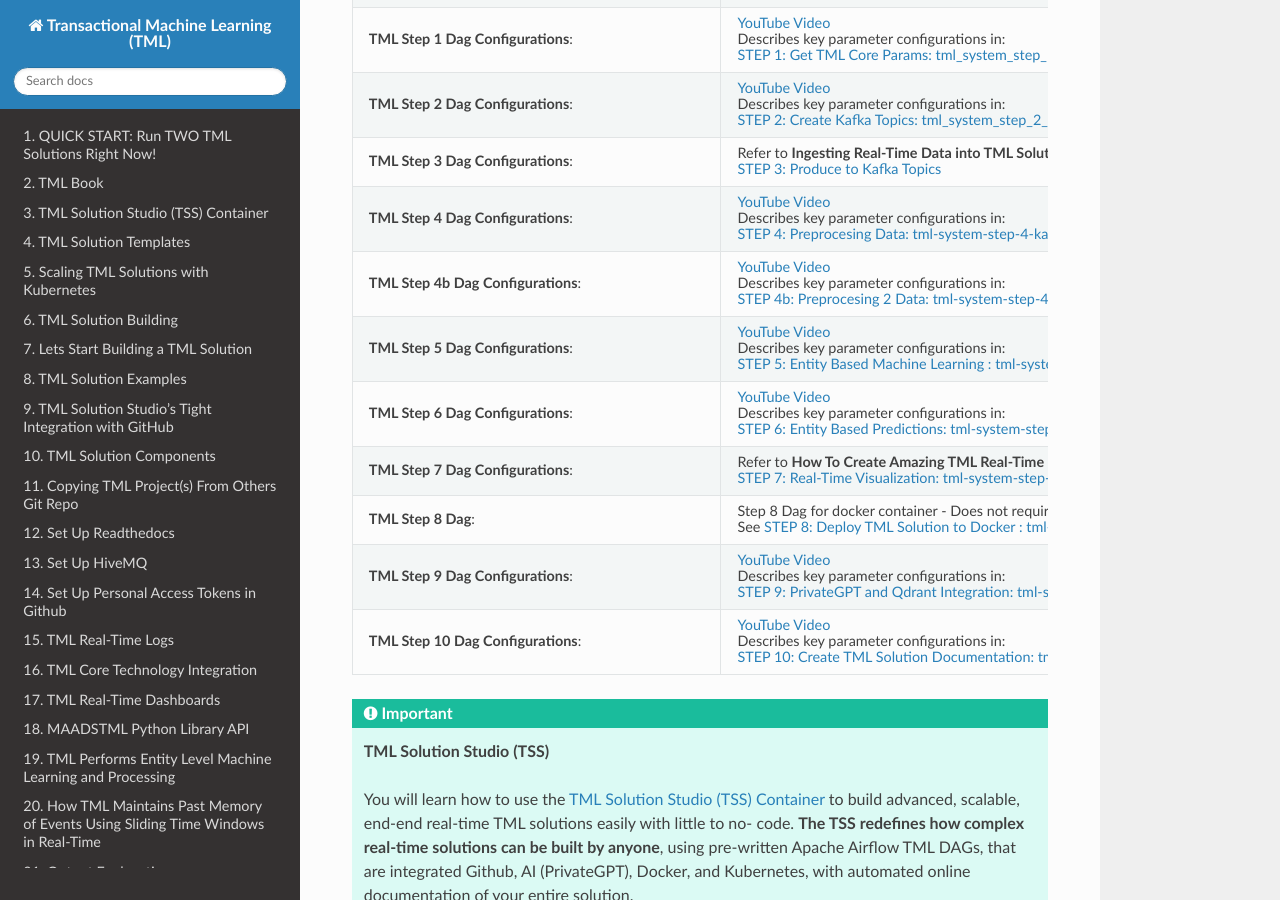
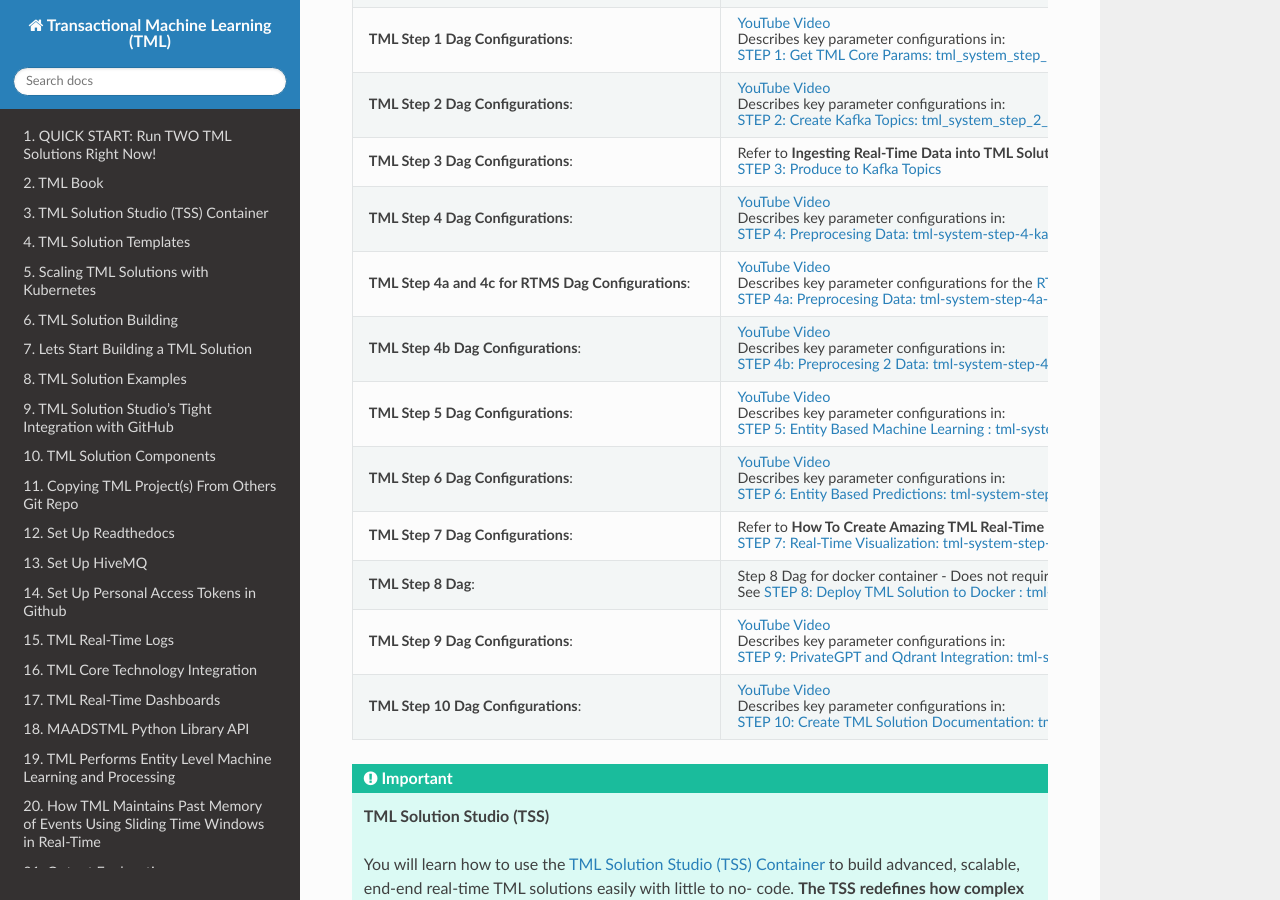
Before and after one commit to smaurice101/readthedocs, a Sphinx documentation site: the page built from docs/source/index.rst, in a window 1280 px wide and 900 px high, scrolled down 1909 px. Built offline with Sphinx 7.4.7 and the Read the Docs theme 3.1.0, drawn with Linux system fonts in a browser that asks for light colours; some of the changed text lies outside the part shown.

Commit message:
Update index.rst

```diff
--- a/docs/source/index.rst
+++ b/docs/source/index.rst
@@ -107,6 +107,14 @@
        Describes key parameter configurations in:
 
        :ref:`STEP 4: Preprocesing Data: tml-system-step-4-kafka-preprocess-dag`
+   * - **TML Step 4a and 4c for RTMS Dag Configurations**:
+     - `YouTube Video <https://www.youtube.com/watch?v=Ru013nA_650>`_
+
+       Describes key parameter configurations for the `RTMS solution <https://tml.readthedocs.io/en/latest/rtms.html>`_:
+
+       :ref:`STEP 4a: Preprocesing Data: tml-system-step-4a-kafka-preprocess-dag`
+       :ref:`STEP 4c: Preprocesing 3 Data: tml-system-step-4c-kafka-preprocess-dag`
+
    * - **TML Step 4b Dag Configurations**:
      - `YouTube Video <https://youtu.be/UA_gm2eqaAU>`_
 
```
